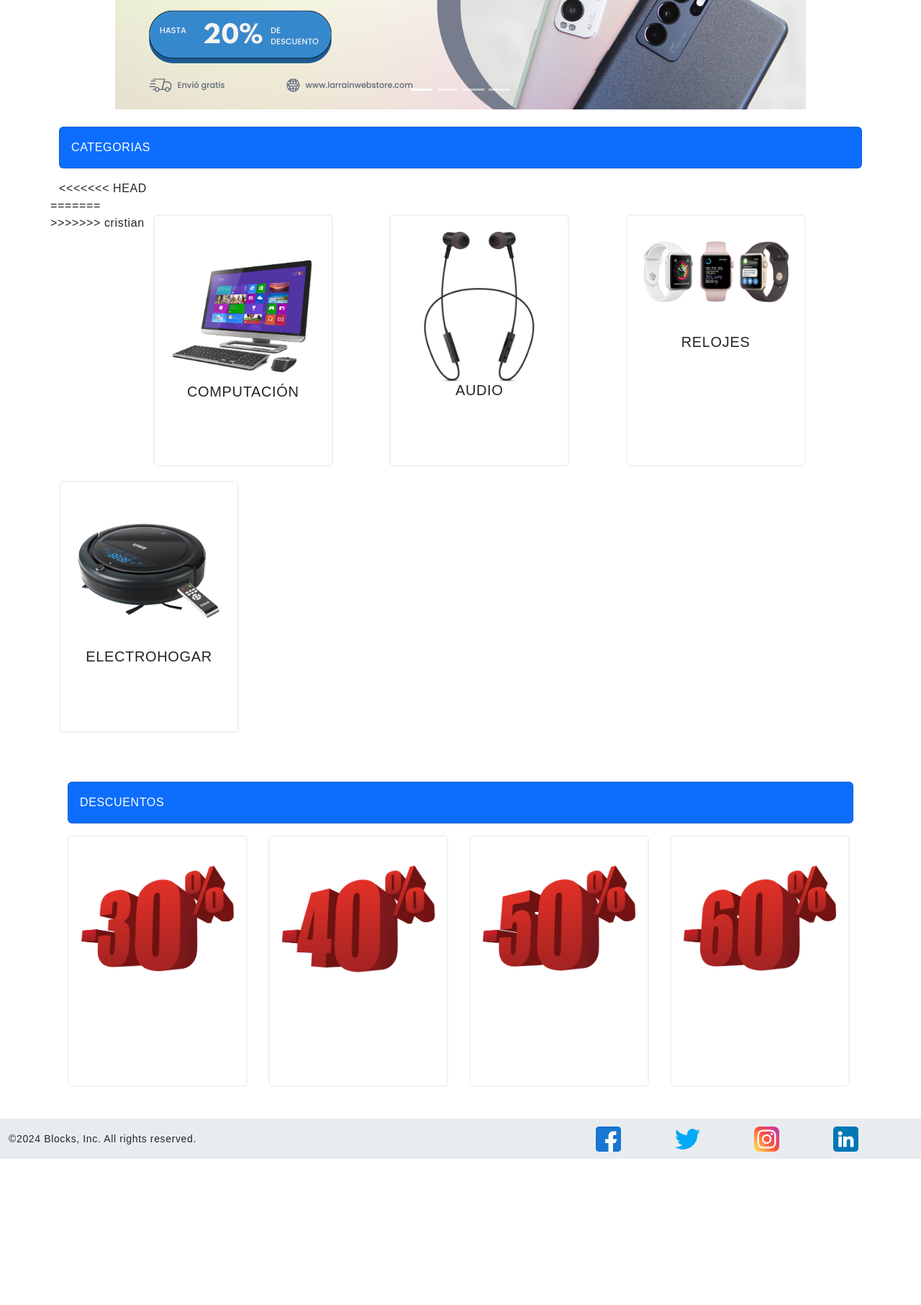
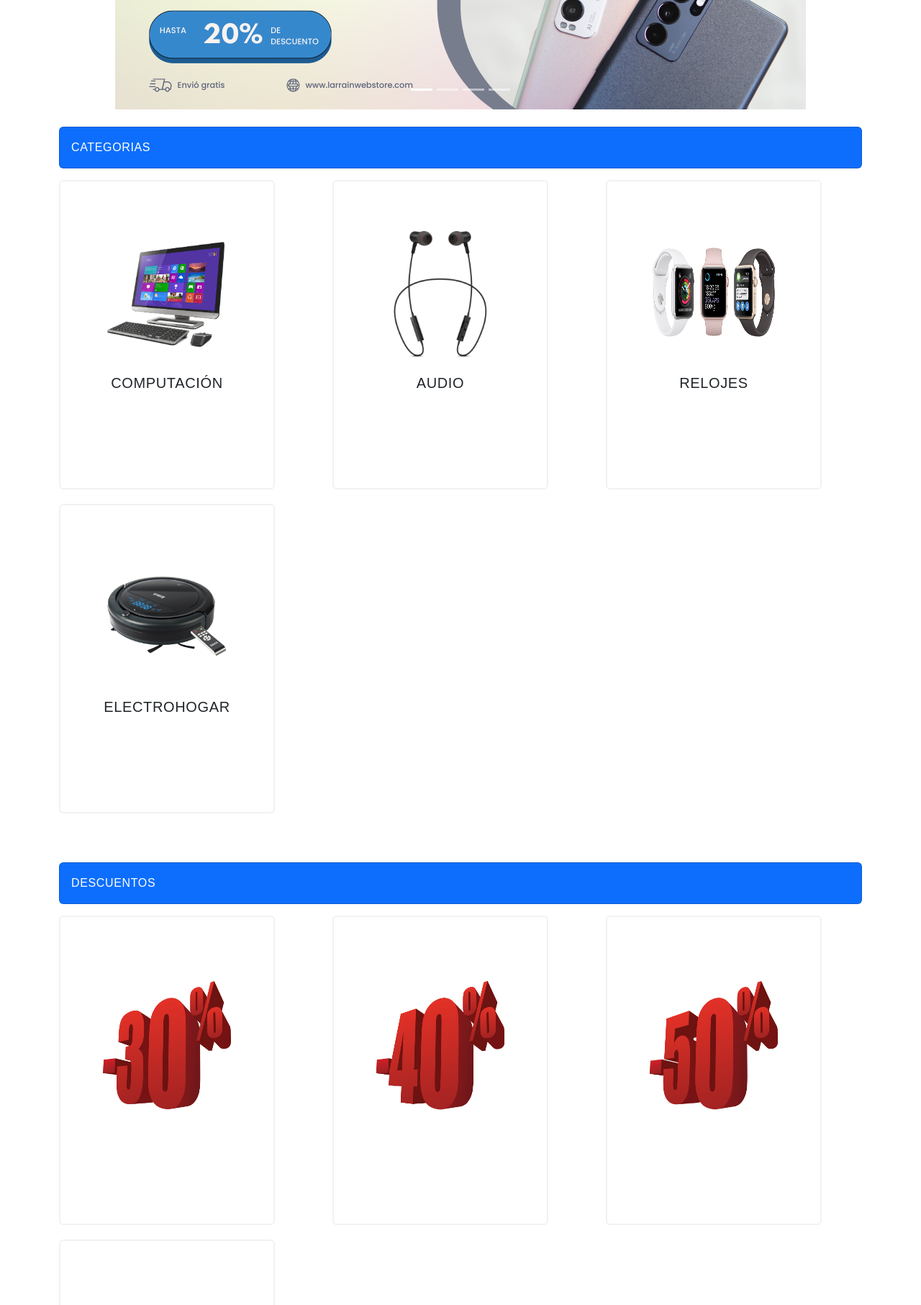
Before and after one commit to CrisGonzaVal/Webstore-Django, a Django app: page / in a window 1280 px wide. Shown: the part 317-2130 px from the top of the page at 72% size. Before the commit the page ends 1927 px from the top, so only its background shows below. Run offline with Django 5.2, Linux system fonts and the light colour scheme.

Commit message:
modificaciones

```diff
--- a/app/static/app/CSS/catalogo.css
+++ b/app/static/app/CSS/catalogo.css
@@ -1,20 +1,15 @@
 
-<<<<<<< HEAD
-.row .tarjeta .image {
-=======
+
 .row .tarjet .image {
->>>>>>> cristian
-    width: 200px; /* Define el ancho deseado */
-    height: 200px; /* Define la altura deseada */
+    width: 180px; /* Define el ancho deseado */
+    height: 180px; /* Define la altura deseada */
 
 }
-<<<<<<< HEAD
-.row .tarjeta .card {
-=======
+
+
 .row .tarjet .card {
->>>>>>> cristian
     width: 300px; /* Define el ancho deseado */
-    height: 450px; /* Define la altura deseada */
+    height: 430px; /* Define la altura deseada */
 
     margin-right: 1px; /* Espacio a la derecha de cada tarjeta */
     margin-bottom: 20px; /* Espacio debajo de cada tarjeta */
@@ -27,22 +22,15 @@
 }
 
 /*cuando el cursor esta dentro de la tarjeta se muestra  la sombra*/
-<<<<<<< HEAD
-.row .tarjeta .card:hover{
-=======
-.row .tarjet.card:hover{
->>>>>>> cristian
+.row .tarjet .card:hover{
     cursor: pointer;
     box-shadow: inset 0 -3em 3em rgba(199, 199, 199, 0.1),
     0 0  0 2px rgb(245, 245, 245),
     0.3em 0.3em 1em rgba(0,0,0,0.3);
   }
 
-<<<<<<< HEAD
-.row .tarjeta .btn-outline-light {
-=======
 .row .tarjet .btn-outline-light {
->>>>>>> cristian
+
     width: 100%;
     height: 12%;
     transform: translate(-50%, 125%);
@@ -60,11 +48,7 @@
 }
 
 /*cursor*/
-<<<<<<< HEAD
-.row .tarjeta .card:hover .btn-outline-light {
-=======
 .row .tarjet .card:hover .btn-outline-light {
->>>>>>> cristian
     transform: translate(-50%, -3%); /*posicion del boton*/
     opacity: 1;
     background-color: #008bf8 !important;
--- a/app/templates/app/home.html
+++ b/app/templates/app/home.html
@@ -65,16 +65,13 @@
     </div>
     <!-- fila 1 de galeria -->
     <div class="container" id="tarjetas">
-<<<<<<< HEAD
-        <div class="row">
-=======
-        <div class="row tarjet ">
->>>>>>> cristian
-            <div class="col ">
+        <div class="row ">
+            <div class="col tarjet ">
                 <div class="card">
                     <div class="card-body text-center">
+                        <br><br>
+                        <img class="img-fluid mx-auto d-block image" src="{% static '/app/imagenes/productos/monitor.png' %}" alt="">
                         <br>
-                        <img class="img-fluid mx-auto d-block image" src="{% static '/app/imagenes/productos/monitor.png' %}" alt="">
                         <h5 class="card-title">COMPUTACIÓN</h5>
                         <div class="text-center">
                             <a href="#" class="btn btn-outline-light" >ver categoría</a>
@@ -83,10 +80,12 @@
                 </div>
             </div>
 
-            <div class="col-sm">
+            <div class="col-sm tarjet">
                 <div class="card">
                     <div class="card-body text-center">
+                        <br><br>
                         <img class="img-fluid mx-auto d-block image" src="{% static '/app/imagenes/productos/audifononegro.png' %}" alt="">
+                        <br>
                         <h5 class="card-title">AUDIO</h5>
                         <div class="text-center">
                             <a href="#" class="btn btn-outline-light" >ver categoría</a>
@@ -95,9 +94,10 @@
                 </div>
             </div>
 
-            <div class="col-sm">
+            <div class="col-sm tarjet">
                 <div class="card">
                     <div class="card-body text-center">
+                        <br><br>
                         <img class="img-fluid mx-auto d-block image" src="{% static '/app/imagenes/productos/reloj.png' %}" alt="">
                         <br>
                         <h5 class="card-title">RELOJES</h5>
@@ -108,10 +108,12 @@
                 </div>
             </div>
 
-            <div class="col-sm">
+            <div class="col-sm tarjet">
                 <div class="card">
                     <div class="card-body text-center">
+                        <br><br>
                         <img class="img-fluid mx-auto d-block image" src="{% static '/app/imagenes/productos/eufi.png' %}" alt="">
+                        <br>
                         <h5 class="card-title">ELECTROHOGAR</h5>
                         <div class="text-center">
                             <a href="#" class="btn btn-outline-light" >ver categoría</a>
@@ -137,12 +139,11 @@
     <div class="container">
 
         <div class="row">
-            <div class="col-sm">
+            <div class="col-sm tarjet">
                 <div class="card">
                     <div class="card-body text-center">
-                        <br>
+                        <br><br><br>
                         <img class="img-fluid mx-auto d-block image" src="{% static '/app/imagenes/productos/30.png' %}" alt="">
-                        <br>
                         <h5 class="card-title"></h5>
                         <div class="text-center">
                             <a href="#" class="btn btn-outline-light" >ver descuentos</a>
@@ -151,10 +152,10 @@
                 </div>
             </div>
 
-            <div class="col-sm">
+            <div class="col-sm tarjet">
                 <div class="card">
                     <div class="card-body text-center">
-                        <br>
+                        <br><br><br>
                         <img class="img-fluid mx-auto d-block image" src="{% static '/app/imagenes/productos/40.png' %}" alt="">
                         <br>
                         <h5 class="card-title"></h5>
@@ -165,10 +166,10 @@
                 </div>
             </div>
 
-            <div class="col-sm">
+            <div class="col-sm tarjet">
                 <div class="card">
                     <div class="card-body text-center">
-                        <br>
+                        <br><br><br>
                         <img class="img-fluid mx-auto d-block image" src="{% static '/app/imagenes/productos/50.png' %}" alt="">
                         <br>
                         <h5 class="card-title"></h5>
@@ -179,12 +180,11 @@
                 </div>
             </div>
 
-            <div class="col-sm">
+            <div class="col-sm tarjet">
                 <div class="card">
                     <div class="card-body text-center">
-                        <br>
+                        <br><br><br>
                         <img class="img-fluid mx-auto d-block image" src="{% static '/app/imagenes/productos/60.png' %}" alt="">
-                        <br>
                         <h5 class="card-title"></h5>
                         <div class="text-center">
                             <a href="#" class="btn btn-outline-light" >ver descuentos</a>
```
Also changed, not shown: app/templates/app/catalogo.html (+0 -7 lines), app/templates/app/ofertas.html (+7 -6 lines), db.sqlite3.
